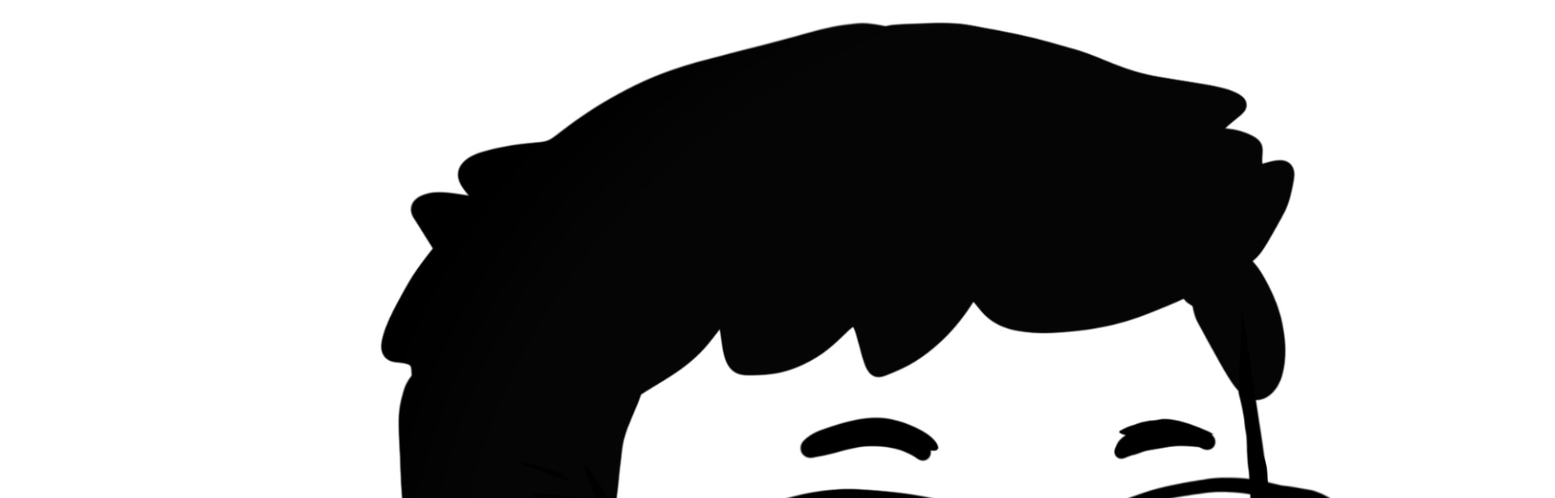
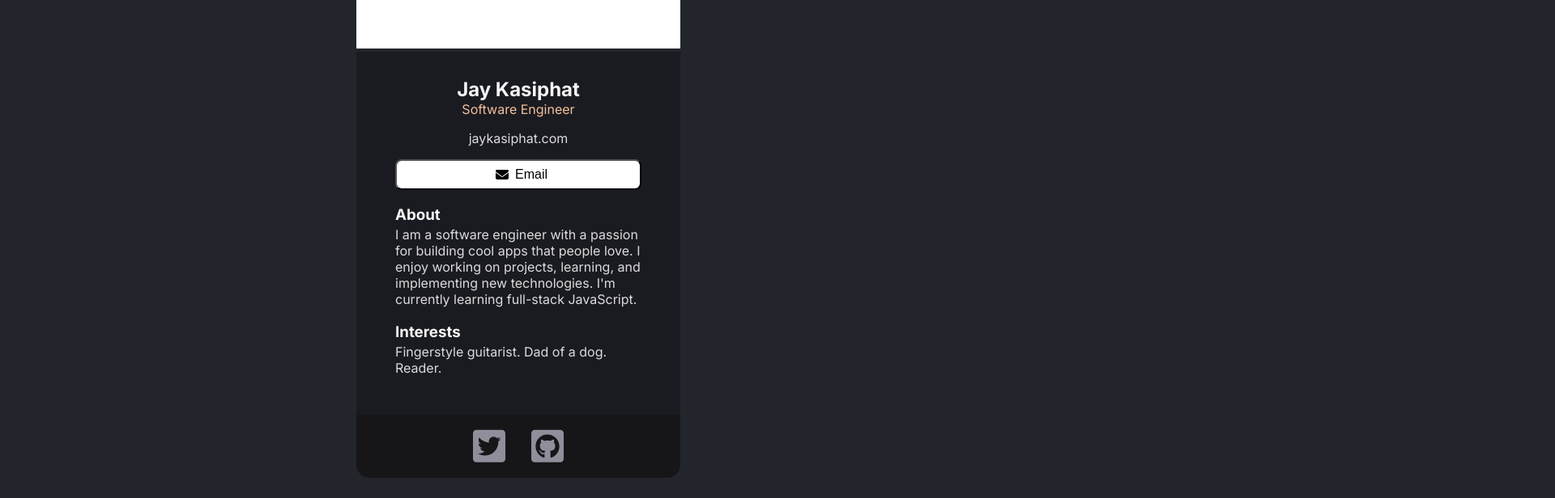
Before and after one commit to jaykasiphat/namecard, a React (Vite) app: page / in a window 1280 px wide. Shown: the part 340-956 px from the top of the page at 81% size, 1920 px wide, since content can reach past the window. After the commit the page ends 931 px from the top, so only its background shows below. Built offline with nearby package versions, Linux system fonts and the light colour scheme.

Commit message:
Add basic styling

```diff
--- a/src/App.jsx
+++ b/src/App.jsx
@@ -8,8 +8,10 @@ function App() {
   return (
     <div className="container">
       <Avatar />
-      <Header />
-      <Content />
+      <section className="main-content">
+        <Header />
+        <Content />
+      </section>
       <Footer />
     </div>
   );
--- a/src/components/Content.jsx
+++ b/src/components/Content.jsx
@@ -2,15 +2,15 @@ import React from "react";
 
 export default function Content() {
   return (
-    <section>
+    <main>
       <h3>About</h3>
       <p>
-        I am a software engineer with a passion in building cool tools and apps
-        that people love. I love learning and implementing new technologies. I
-        am currently learning full-stack JavaScript.
+        I am a software engineer with a passion for building cool apps that
+        people love. I enjoy working on projects, learning, and implementing new
+        technologies. I'm currently learning full-stack JavaScript.
       </p>
       <h3>Interests</h3>
       <p>Fingerstyle guitarist. Dad of a dog. Reader.</p>
-    </section>
+    </main>
   );
 }
--- a/src/components/Header.jsx
+++ b/src/components/Header.jsx
@@ -2,13 +2,16 @@ import React from "react";
 
 export default function Header() {
   return (
-    <section>
+    <header>
       <h1>Jay Kasiphat</h1>
       <h2>Software Engineer</h2>
       <p>jaykasiphat.com</p>
       <button>
-        <a>Email</a>
+        <a>
+          <svg className="email-icon" xmlns="http://www.w3.org/2000/svg" viewBox="0 0 512 512"><path d="M48 64C21.5 64 0 85.5 0 112c0 15.1 7.1 29.3 19.2 38.4L236.8 313.6c11.4 8.5 27 8.5 38.4 0L492.8 150.4c12.1-9.1 19.2-23.3 19.2-38.4c0-26.5-21.5-48-48-48H48zM0 176V384c0 35.3 28.7 64 64 64H448c35.3 0 64-28.7 64-64V176L294.4 339.2c-22.8 17.1-54 17.1-76.8 0L0 176z"/></svg>
+          Email
+        </a>
       </button>
-    </section>
+    </header>
   );
 }
--- a/src/index.css
+++ b/src/index.css
@@ -0,0 +1,109 @@
+* {
+  box-sizing: border-box;
+}
+
+body,
+h1,
+h2 {
+  margin: 0;
+}
+
+body {
+  padding: 0;
+  background: #23252c;
+  color: #fff;
+  font-family: "Inter", sans-serif;
+}
+
+header {
+  text-align: center;
+}
+
+h1,
+h2,
+h3 {
+  color: #f5f5f5;
+}
+
+h2 {
+  margin-bottom: 1em;
+  font-weight: normal;
+  color: #f3bf99;
+}
+
+h2,
+button {
+  font-size: 1rem;
+}
+
+h3 {
+  margin-bottom: 0;
+}
+
+button,
+.profile-pic {
+  width: 100%;
+}
+
+button,
+.icon {
+  padding: 0.5em;
+}
+
+button {
+  background: #fff;
+  border-radius: 0.5em;
+}
+
+button a,
+footer {
+  display: flex;
+  justify-content: center;
+}
+
+button a {
+  align-items: center;
+}
+
+button a,
+.icon {
+  cursor: pointer;
+}
+
+button a * {
+  margin: auto 0.5em;
+}
+
+p {
+  margin-top: 0.2em;
+  color: #dcdcdc;
+}
+
+footer {
+  background: #161619;
+  border-radius: 0 0 1em 1em;
+}
+
+.profile-pic {
+  border-radius: 1em 1em 0 0;
+}
+
+.icon {
+  width: 3.5em;
+  fill: #918e9b;
+  margin: 0.5em;
+}
+
+.container {
+  max-width: 400px;
+  margin: 0 auto;
+}
+
+.main-content {
+  padding: 2em 3em;
+  background: #1a1b21;
+}
+
+.email-icon {
+  width: 1em;
+}
```
